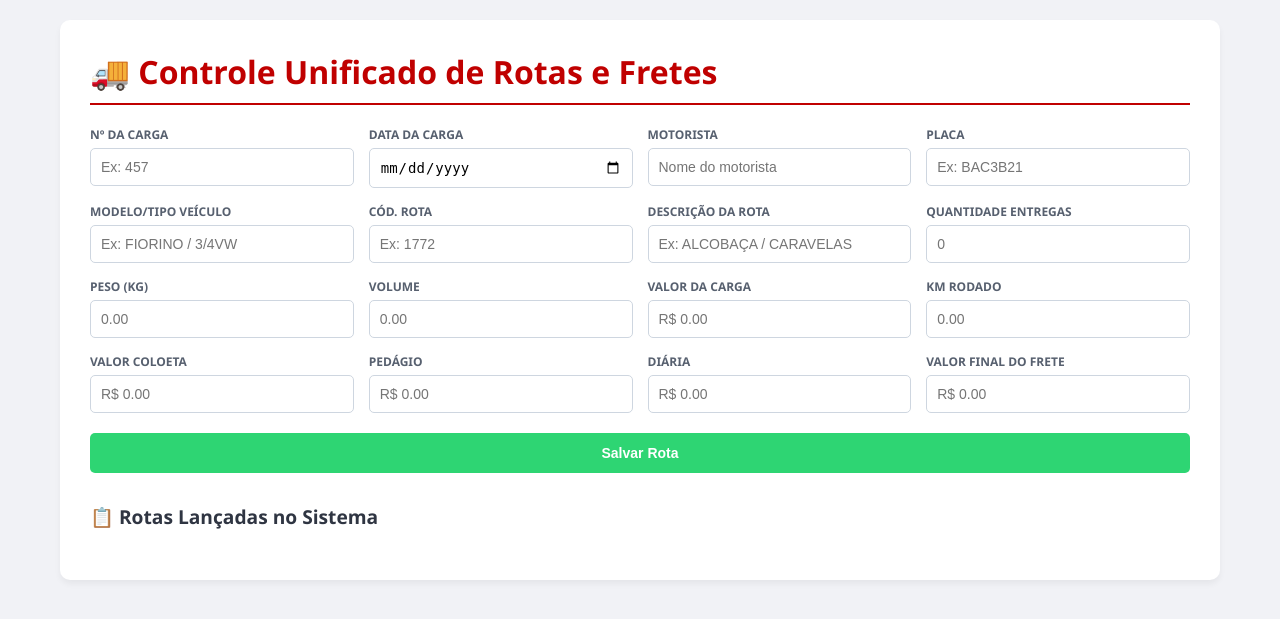
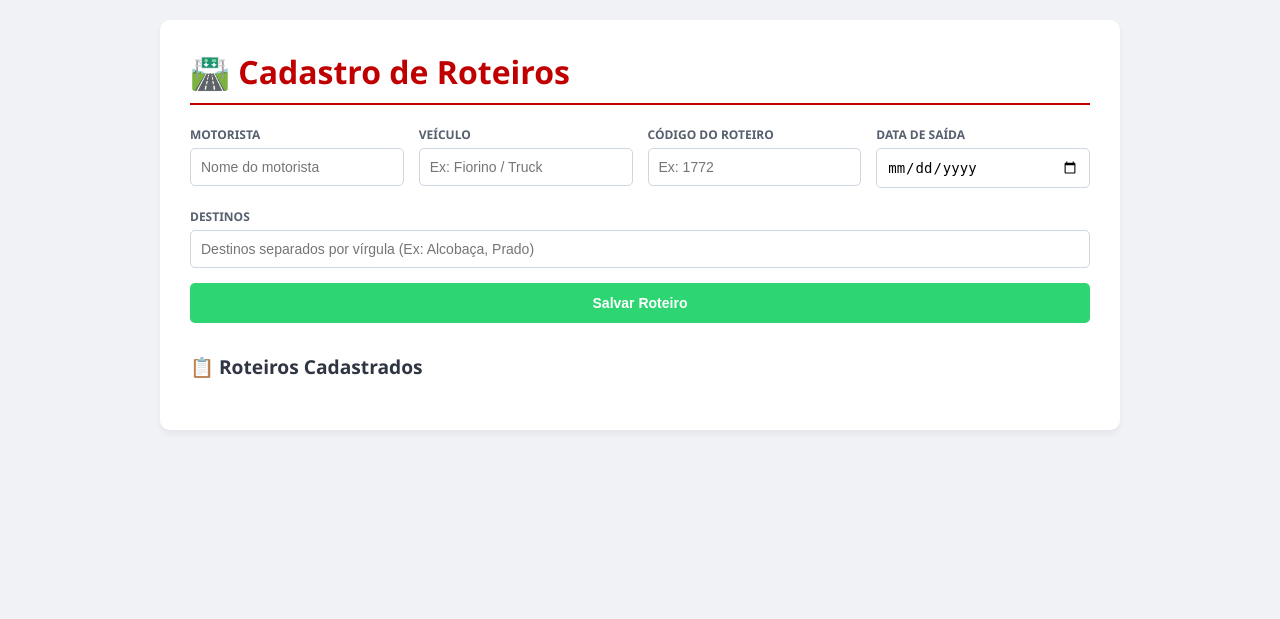
Before and after one commit to crismuuniz/Frescatto-Log-stica, a Flask app: template templates/roteiros.html in a window 1280 px wide. Shown: the top 619 px of the page. Run offline with Flask 3, Linux system fonts and the light colour scheme; the template is opened without the code that fills it, so the values that code supplies are empty.

Commit message:
Correção de erro

```diff
--- a/templates/roteiros.html
+++ b/templates/roteiros.html
@@ -2,7 +2,7 @@
 <html lang="pt-BR">
 <head>
     <meta charset="UTF-8">
-    <title>Gerenciamento de Rotas - Frescatto</title>
+    <title>Roteiros - Frescatto</title>
     <style>
         body {
             font-family: 'Segoe UI', Arial, sans-serif;
@@ -13,7 +13,7 @@
         }
 
         .container {
-            max-width: 1100px;
+            max-width: 900px;
             margin: auto;
             background: white;
             padding: 30px;
@@ -34,10 +34,9 @@
             font-size: 1.2rem;
         }
 
-        /* Form em Grid para organizar os 16 campos da planilha */
         .form-grid {
             display: grid;
-            grid-template-columns: repeat(auto-fit, minmax(220px, 1fr));
+            grid-template-columns: repeat(auto-fit, minmax(200px, 1fr));
             gap: 15px;
             margin-bottom: 20px;
         }
@@ -54,7 +53,7 @@
             color: #57606f;
         }
 
-        input, select {
+        input {
             width: 100%;
             padding: 10px;
             border: 1px solid #ced6e0;
@@ -99,9 +98,7 @@
             display: none;
         }
 
-        .btn-cancelar:hover { background: #57606f; }
-
-        /* Lista e Cards de Exibição */
+        /* Listagem */
         ul {
             padding: 0;
             margin-top: 20px;
@@ -146,111 +143,54 @@
             justify-content: flex-end;
         }
 
-        .btn-editar {
-            background: #ffa502;
-            color: white;
-            padding: 6px 15px;
-            font-size: 13px;
-        }
-
-        .btn-excluir {
-            background: #ff4757;
-            color: white;
-            padding: 6px 15px;
-            font-size: 13px;
-        }
+        .btn-editar { background: #ffa502; color: white; padding: 6px 15px; font-size: 13px; }
+        .btn-excluir { background: #ff4757; color: white; padding: 6px 15px; font-size: 13px; }
     </style>
 </head>
 <body>
 
 <div class="container">
 
-    <h1>🚚 Controle Unificado de Rotas e Fretes</h1>
+    <h1>🛣️ Cadastro de Roteiros</h1>
 
     <form id="form">
         <div class="form-grid">
             <div class="form-group">
-                <label>Nº DA CARGA</label>
-                <input type="text" id="carga" placeholder="Ex: 457" required>
+                <label>MOTORISTA</label>
+                <input id="motorista" placeholder="Nome do motorista" required>
             </div>
             <div class="form-group">
-                <label>DATA DA CARGA</label>
-                <input type="date" id="data_carga" required>
+                <label>VEÍCULO</label>
+                <input id="veiculo" placeholder="Ex: Fiorino / Truck" required>
             </div>
             <div class="form-group">
-                <label>MOTORISTA</label>
-                <input type="text" id="motorista" placeholder="Nome do motorista" required>
+                <label>CÓDIGO DO ROTEIRO</label>
+                <input id="codigo_roteiro" placeholder="Ex: 1772" required>
             </div>
             <div class="form-group">
-                <label>PLACA</label>
-                <input type="text" id="placa" placeholder="Ex: BAC3B21" required>
-            </div>
-
-            <div class="form-group">
-                <label>MODELO/TIPO VEÍCULO</label>
-                <input type="text" id="veiculo" placeholder="Ex: FIORINO / 3/4VW" required>
-            </div>
-            <div class="form-group">
-                <label>CÓD. ROTA</label>
-                <input type="text" id="codigo_roteiro" placeholder="Ex: 1772" required>
-            </div>
-            <div class="form-group">
-                <label>DESCRIÇÃO DA ROTA</label>
-                <input type="text" id="descricao_rota" placeholder="Ex: ALCOBAÇA / CARAVELAS" required>
-            </div>
-            <div class="form-group">
-                <label>QUANTIDADE ENTREGAS</label>
-                <input type="number" id="quantidade_entregas" placeholder="0" required>
-            </div>
-
-            <div class="form-group">
-                <label>PESO (KG)</label>
-                <input type="number" step="0.01" id="peso" placeholder="0.00" required>
-            </div>
-            <div class="form-group">
-                <label>VOLUME</label>
-                <input type="number" step="0.01" id="volume" placeholder="0.00">
-            </div>
-            <div class="form-group">
-                <label>VALOR DA CARGA</label>
-                <input type="number" step="0.01" id="valor_carga" placeholder="R$ 0.00">
-            </div>
-            <div class="form-group">
-                <label>KM RODADO</label>
-                <input type="number" step="0.01" id="km" placeholder="0.00">
-            </div>
-
-            <div class="form-group">
-                <label>VALOR COLOETA</label>
-                <input type="number" step="0.01" id="valor_coleta" placeholder="R$ 0.00">
-            </div>
-            <div class="form-group">
-                <label>PEDÁGIO</label>
-                <input type="number" step="0.01" id="pedagio" placeholder="R$ 0.00">
-            </div>
-            <div class="form-group">
-                <label>DIÁRIA</label>
-                <input type="number" step="0.01" id="diaria" placeholder="R$ 0.00">
-            </div>
-            <div class="form-group">
-                <label>VALOR FINAL DO FRETE</label>
-                <input type="number" step="0.01" id="valor_frete" placeholder="R$ 0.00" required>
+                <label>DATA DE SAÍDA</label>
+                <input type="date" id="data_saida" required>
             </div>
         </div>
 
+        <div class="form-group" style="margin-bottom: 15px;">
+            <label>DESTINOS</label>
+            <input id="destinos" placeholder="Destinos separados por vírgula (Ex: Alcobaça, Prado)">
+        </div>
+
         <div class="btn-container">
-            <button type="submit" id="btn-submit" class="btn-salvar">Salvar Rota</button>
+            <button type="submit" id="btn-submit" class="btn-salvar">Salvar Roteiro</button>
             <button type="button" id="btn-cancelar" class="btn-cancelar" onclick="limparEdicao()">Cancelar Edição</button>
         </div>
     </form>
 
-    <h2>📋 Rotas Lançadas no Sistema</h2>
+    <h2>📋 Roteiros Cadastrados</h2>
     <ul id="lista"></ul>
 
 </div>
 
 <script>
-    const API = "/api/rotas";
+    const API = "/api/roteiros"; // Mantido original para evitar 404
 
     const form = document.getElementById("form");
     const lista = document.getElementById("lista");
@@ -258,39 +198,30 @@
     const btnCancelar = document.getElementById("btn-cancelar");
 
     let idEdicao = null;
-    let rotasCarregadas = [];
+    let roteirosCarregados = [];
 
     async function carregar() {
         const res = await fetch(API);
-        rotasCarregadas = await res.json();
-
+        roteirosCarregados = await res.json();
         lista.innerHTML = "";
 
-        rotasCarregadas.forEach(r => {
-            const pedagioDiaria = (parseFloat(r.pedagio || 0) + parseFloat(r.diaria || 0)).toFixed(2);
-
+        roteirosCarregados.forEach(r => {
             lista.innerHTML += `
             <li>
                 <div class="card-header">
-                    <div class="card-title">🚚 Carga: ${r.carga} | Rota: ${r.descricao_rota}</div>
-                    <div style="font-weight: bold; color: #c00000;">Frete: R$ ${parseFloat(r.valor_frete || 0).toFixed(2)}</div>
+                    <div class="card-title">🛣️ Código: ${r.codigo_roteiro || ""}</div>
+                    <div style="font-weight: bold; color: #747d8c;">${r.data_saida}</div>
                 </div>
                 <div class="card-grid">
-                    <div><b>Data:</b> ${r.data_carga}</div>
                     <div><b>Motorista:</b> ${r.motorista}</div>
-                    <div><b>Placa / Veículo:</b> ${r.placa} (${r.veiculo})</div>
-                    <div><b>Cód. Rota:</b> ${r.codigo_roteiro || ""}</div>
-                    <div><b>Entregas:</b> ${r.quantidade_entregas || 0}</div>
-                    <div><b>Peso:</b> ${parseFloat(r.peso || 0).toFixed(2)} kg</div>
-                    <div><b>Pedágio + Diária:</b> R$ ${pedagioDiaria}</div>
-                    <div><b>Valor Carga:</b> R$ ${parseFloat(r.valor_carga || 0).toFixed(2)}</div>
+                    <div><b>Veículo:</b> ${r.veiculo}</div>
+                    <div style="grid-column: span 2;"><b>Destinos:</b> ${r.destinos || "Nenhum informado"}</div>
                 </div>
                 <div class="acoes">
                     <button class="btn-editar" onclick="prepararEdicao(${r.id})">Editar</button>
                     <button class="btn-excluir" onclick="excluirRegistro(${r.id})">Excluir</button>
                 </div>
-            </li>
-            `;
+            </li>`;
         });
     }
 
@@ -298,22 +229,11 @@
         e.preventDefault();
 
         const payload = {
-            carga: document.getElementById("carga").value,
-            data_carga: document.getElementById("data_carga").value,
             motorista: document.getElementById("motorista").value,
-            placa: document.getElementById("placa").value,
             veiculo: document.getElementById("veiculo").value,
             codigo_roteiro: document.getElementById("codigo_roteiro").value,
-            descricao_rota: document.getElementById("descricao_rota").value,
-            quantidade_entregas: parseInt(document.getElementById("quantidade_entregas").value) || 0,
-            peso: parseFloat(document.getElementById("peso").value) || 0,
-            volume: parseFloat(document.getElementById("volume").value) || 0,
-            valor_carga: parseFloat(document.getElementById("valor_carga").value) || 0,
-            km: parseFloat(document.getElementById("km").value) || 0,
-            valor_coleta: parseFloat(document.getElementById("valor_coleta").value) || 0,
-            pedagio: parseFloat(document.getElementById("pedagio").value) || 0,
-            diaria: parseFloat(document.getElementById("diaria").value) || 0,
-            valor_frete: parseFloat(document.getElementById("valor_frete").value) || 0
+            data_saida: document.getElementById("data_saida").value,
+            destinos: document.getElementById("destinos").value
         };
 
         if (idEdicao !== null) {
@@ -336,61 +256,39 @@
     });
 
     function prepararEdicao(id) {
-        const rota = rotasCarregadas.find(r => r.id === id);
-        if (!rota) return;
+        const roteiro = roteirosCarregados.find(r => r.id === id);
+        if (!roteiro) return;
 
         idEdicao = id;
+        document.getElementById("motorista").value = roteiro.motorista;
+        document.getElementById("veiculo").value = roteiro.veiculo;
+        document.getElementById("codigo_roteiro").value = roteiro.codigo_roteiro;
+        document.getElementById("data_saida").value = roteiro.data_saida;
+        document.getElementById("destinos").value = roteiro.destinos || "";
 
-        document.getElementById("carga").value = rota.carga;
-        document.getElementById("data_carga").value = rota.data_carga;
-        document.getElementById("motorista").value = rota.motorista;
-        document.getElementById("placa").value = rota.placa;
-        document.getElementById("veiculo").value = rota.veiculo;
-        document.getElementById("codigo_roteiro").value = rota.codigo_roteiro;
-        document.getElementById("descricao_rota").value = rota.descricao_rota;
-        document.getElementById("quantidade_entregas").value = rota.quantidade_entregas;
-        document.getElementById("peso").value = rota.peso;
-        document.getElementById("volume").value = rota.volume || 0;
-        document.getElementById("valor_carga").value = rota.valor_carga || 0;
-        document.getElementById("km").value = rota.km || 0;
-        document.getElementById("valor_coleta").value = rota.valor_coleta || 0;
-        document.getElementById("pedagio").value = rota.pedagio || 0;
-        document.getElementById("diaria").value = rota.diaria || 0;
-        document.getElementById("valor_frete").value = rota.valor_frete;
-
-        btnSubmit.innerText = "Atualizar Dados da Rota";
+        btnSubmit.innerText = "Atualizar Roteiro";
         btnSubmit.style.background = "#ffa502";
         btnCancelar.style.display = "block";
-
         window.scrollTo({ top: 0, behavior: 'smooth' });
     }
 
     function limparEdicao() {
         idEdicao = null;
         form.reset();
-        btnSubmit.innerText = "Salvar Rota";
+        btnSubmit.innerText = "Salvar Roteiro";
         btnSubmit.style.background = "#2ed573";
         btnCancelar.style.display = "none";
     }
 
     async function excluirRegistro(id) {
-        if (idEdicao === id) {
-            alert("Não é possível excluir uma rota enquanto ela está sendo alterada.");
-            return;
-        }
+        if (idEdicao === id) { alert("Cancele a edição antes de excluir."); return; }
+        if (!confirm("Deseja realmente excluir este roteiro?")) return;
 
-        const confirmar = confirm("Deseja realmente remover esta rota do fechamento?");
-        if (!confirmar) return;
-
-        await fetch(`${API}/${id}`, {
-            method: "DELETE"
-        });
-
+        await fetch(`${API}/${id}`, { method: "DELETE" });
         carregar();
     }
 
     carregar();
 </script>
-
 </body>
 </html>
```
Also changed, not shown: templates/fretes.html (+54 -89 lines).
